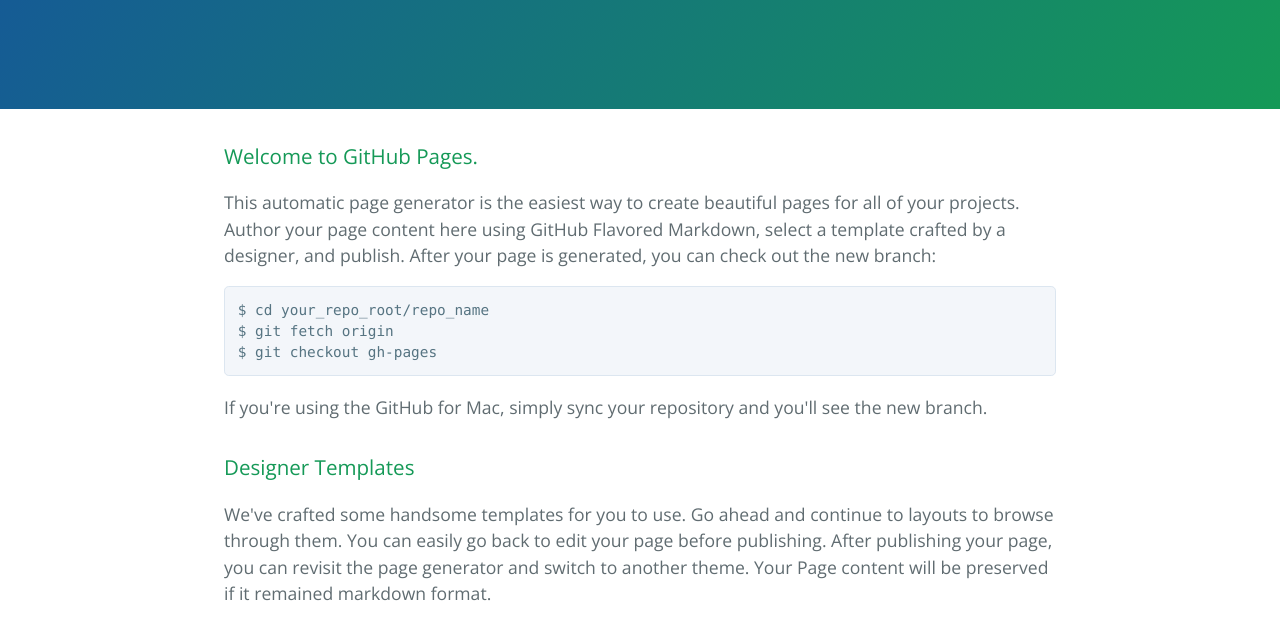
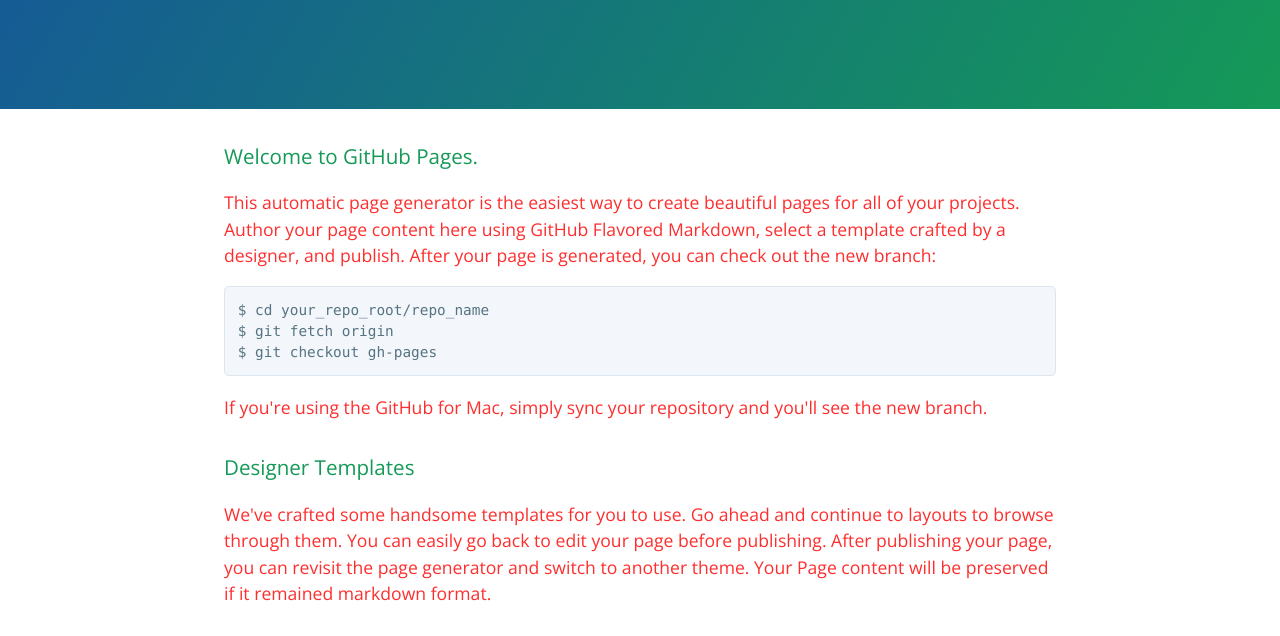
Before and after one commit to pjvaldez/pjvaldez.github.io, a plain HTML site: page index.html in a window 1280 px wide. Shown: the part 161-797 px from the top of the page. Drawn offline with nearby package versions, Linux system fonts and the light colour scheme.

Commit message:
Update stylesheet.css

```diff
--- a/stylesheets/stylesheet.css
+++ b/stylesheets/stylesheet.css
@@ -7,7 +7,7 @@ body {
   font-family: "Open Sans", "Helvetica Neue", Helvetica, Arial, sans-serif;
   font-size: 16px;
   line-height: 1.5;
-  color: #606c71; }
+  color: #FE2E2E; }
 
 a {
   color: #1e6bb8;
```
